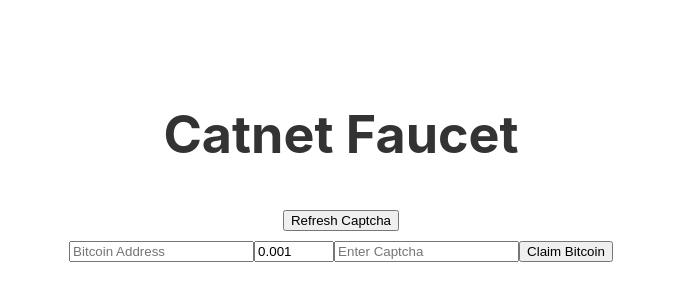
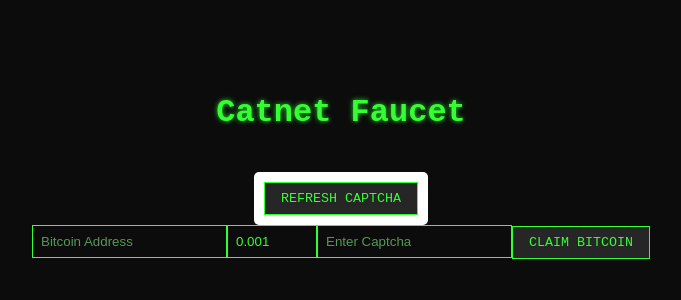
Before and after one commit to AbdelStark/bitcoin-faucet, a React (Create React App) app: page / in a window 1280 px wide. Shown: the part 222-522 px from the top of the page, without its empty margins (299-980 px from the left). Built offline with nearby package versions, Linux system fonts and the light colour scheme; no server answers.

Commit message:
💄 catnet faucet style

```diff
--- a/src/App.css
+++ b/src/App.css
@@ -1,40 +1,62 @@
+/* App.css */
 .App {
   text-align: center;
-  background-color: #f0f0f0; /* Light grey background for the whole app */
-}
-
-.App-logo {
-  height: 40vmin;
-  pointer-events: none;
-}
-
-@media (prefers-reduced-motion: no-preference) {
-  .App-logo {
-    animation: App-logo-spin infinite 20s linear;
-  }
+  background-color: #0c0c0c; /* Dark background typical of old terminals */
+  color: #33ff33; /* Classic green terminal text */
+  font-family: 'Courier New', Courier, monospace; /* Monospace font for that classic look */
 }
 
 .App-header {
-  background-color: #ffffff; /* White background for the header */
-  color: #333333; /* Darker text color for better readability */
+  background-color: transparent;
   min-height: 100vh;
   display: flex;
   flex-direction: column;
   align-items: center;
   justify-content: center;
-  font-size: calc(10px + 2vmin);
-  box-shadow: 0 2px 4px rgba(0, 0, 0, 0.1); /* Adding a subtle shadow for depth */
 }
 
-.App-link {
-  color: #007BFF; /* A brighter blue for links */
+/* Retro effect for headings and links */
+h1, .App-link {
+  text-shadow: 0 0 5px rgba(51, 255, 51, 0.8);
 }
 
-@keyframes App-logo-spin {
-  from {
-    transform: rotate(0deg);
-  }
-  to {
-    transform: rotate(360deg);
-  }
+button {
+  background-color: #262626;
+  color: #33ff33;
+  border: 1px solid #33ff33;
+  padding: 8px 16px;
+  text-transform: uppercase;
+  font-family: 'Courier New', Courier, monospace;
+  cursor: pointer;
+  transition: background-color 0.3s ease-in-out;
 }
+
+button:hover {
+  background-color: #0f0f0f;
+}
+
+input {
+  background-color: #0c0c0c;
+  color: #33ff33;
+  border: 1px solid #33ff33;
+  margin-bottom: 10px;
+  padding: 8px;
+}
+
+input::placeholder {
+  color: #559955;
+}
+
+/* Specific styles for the captcha container */
+.captcha-container {
+  background-color: #ffffff; /* White background */
+  display: inline-block; /* Wraps the size around the content */
+  padding: 10px; /* Some padding around the captcha */
+  border-radius: 5px; /* Rounded corners for aesthetics */
+  margin-top: 20px; /* Space above the captcha */
+}
+
+.captcha-container svg {
+  width: 100%; /* Ensures the SVG fills the container appropriately */
+  height: auto; /* Maintains aspect ratio */
+}
--- a/src/App.tsx
+++ b/src/App.tsx
@@ -1,4 +1,4 @@
-// src/App.tsx
+// App.tsx
 import "./App.css";
 import CaptchaDisplay from "./components/CaptchaDisplay";
 import ClaimForm from "./components/ClaimForm";
--- a/src/components/CaptchaDisplay.tsx
+++ b/src/components/CaptchaDisplay.tsx
@@ -6,12 +6,12 @@
 import config from "../config";
 
 const CaptchaDisplay = () => {
-  const [captchaSvg, setCaptchaSvg] = useState<string>("");
+  const [captchaSvg, setCaptchaSvg] = useState("");
 
   const fetchCaptcha = async () => {
     try {
       const response = await axios.get(`${config.backend.url}/captcha`, {
-        responseType: "text",
+        responseType: "text"
       });
       setCaptchaSvg(response.data);
     } catch (error) {
@@ -24,7 +24,7 @@
   }, []);
 
   return (
-    <div>
+    <div className="captcha-container">
       {parse(captchaSvg)}
       <button onClick={fetchCaptcha}>Refresh Captcha</button>
     </div>
--- a/src/components/ClaimForm.tsx
+++ b/src/components/ClaimForm.tsx
@@ -1,5 +1,5 @@
 // src/components/ClaimForm.tsx
-import React, { useState } from "react";
+import { useState, FormEvent } from "react";
 import axios from "axios";
 
 import config from "../config";
@@ -10,54 +10,27 @@
   const [captcha, setCaptcha] = useState("");
   const [message, setMessage] = useState("");
 
-  const handleClaim = async (event: React.FormEvent) => {
+  const handleClaim = async (event: FormEvent) => {
     event.preventDefault();
     try {
       const url = `${config.backend.url}/claim/${address}/${amount}/${captcha}`;
       const response = await axios.get(url);
       setMessage(`Success: ${response.data}`);
-    } catch (error) {
-      // Using type assertion to tell TypeScript more about the error type
-      if (axios.isAxiosError(error)) {
-        // Now we can safely access AxiosError properties
-        const message =
-          error.response?.data?.message || "An unexpected error occurred";
-        setMessage(`Error: ${message}`);
-      } else {
-        // Handling non-Axios errors
-        setMessage(`Error: ${(error as Error).message}`);
-      }
+    } catch (error: any) {
+      const message = error.response?.data?.message || "An unexpected error occurred";
+      setMessage(`Error: ${message}`);
     }
   };
+
   return (
     <form onSubmit={handleClaim}>
-      <input
-        type="text"
-        value={address}
-        onChange={(e) => setAddress(e.target.value)}
-        placeholder="Bitcoin Address"
-        required
-      />
-      <input
-        type="number"
-        value={amount}
-        onChange={(e) => setAmount(e.target.value)}
-        min="0.001"
-        max="0.1"
-        step="0.001"
-        required
-      />
-      <input
-        type="text"
-        value={captcha}
-        onChange={(e) => setCaptcha(e.target.value)}
-        placeholder="Enter Captcha"
-        required
-      />
+      <input type="text" value={address} onChange={e => setAddress(e.target.value)} placeholder="Bitcoin Address" required />
+      <input type="number" value={amount} onChange={e => setAmount(e.target.value)} min="0.001" max="0.1" step="0.001" required />
+      <input type="text" value={captcha} onChange={e => setCaptcha(e.target.value)} placeholder="Enter Captcha" required />
       <button type="submit">Claim Bitcoin</button>
       <p>{message}</p>
     </form>
-  );
+      );
 };
 
 export default ClaimForm;
```
